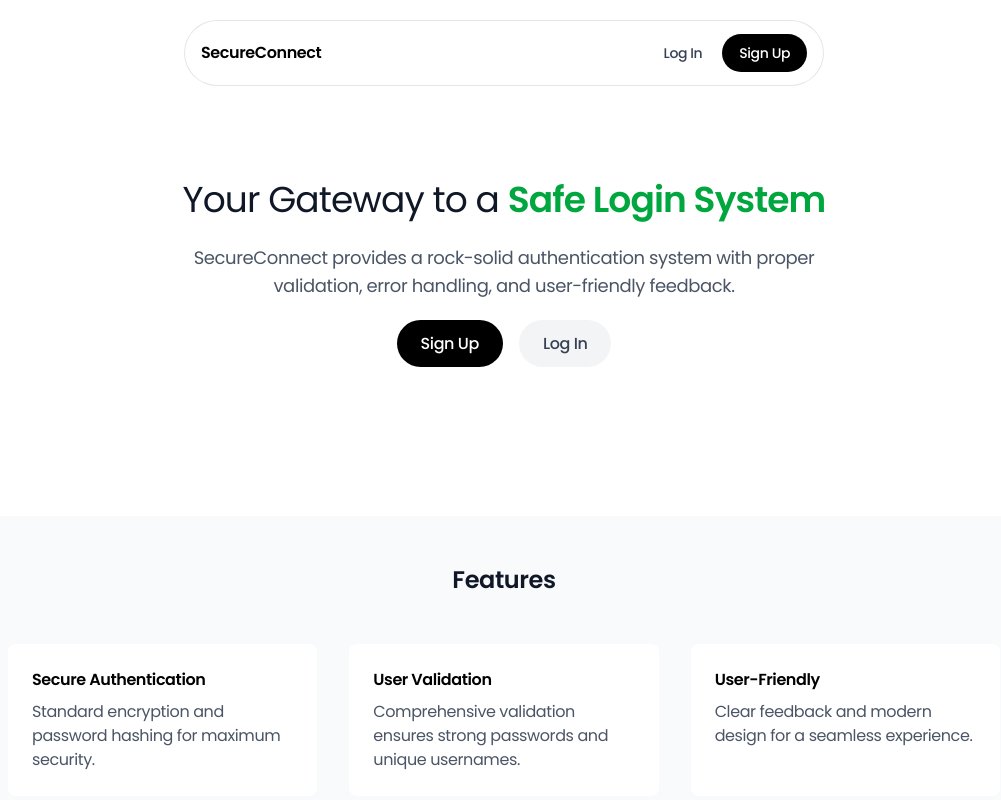
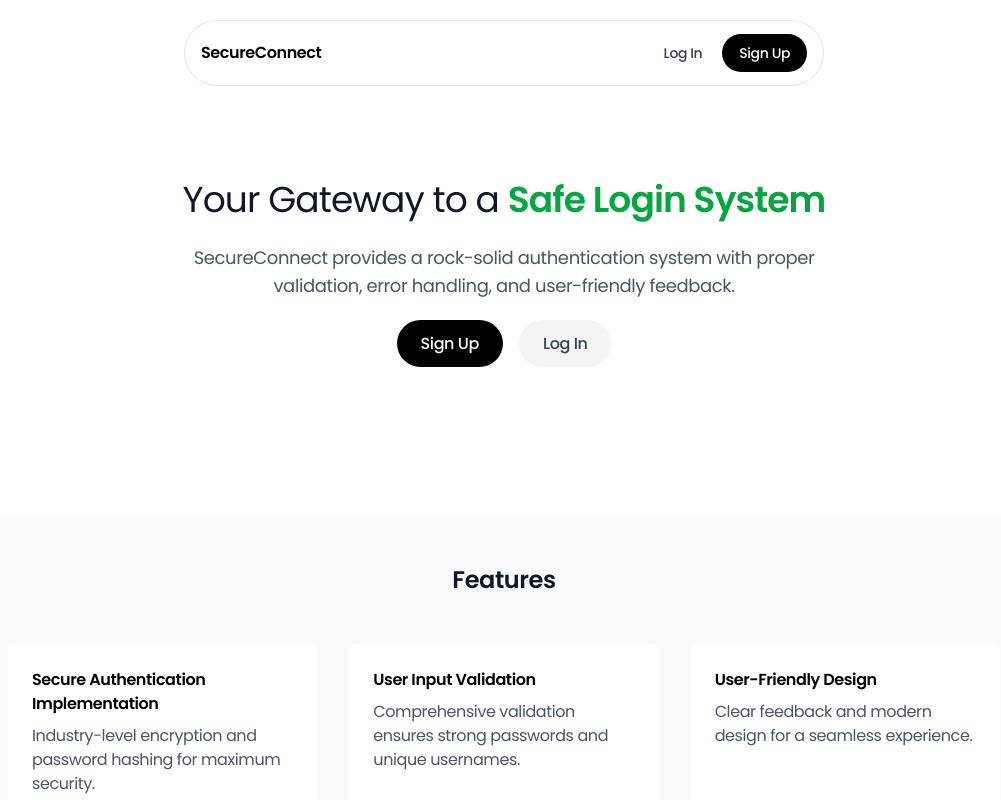
Before and after one commit to SeneshFitzroy/spiritx_compilex_01, a Next.js app: page / in a window 1280 px wide. Shown: the top 800 px of the page, without its empty margins (136-1137 px from the left). Built offline with nearby package versions, Linux system fonts and the light colour scheme.

Commit message:
homepage

```diff
--- a/src/app/page.tsx
+++ b/src/app/page.tsx
@@ -36,19 +36,19 @@ export default function Home() {
           <h2 className="text-2xl font-semibold text-center text-gray-900 mb-12">Features</h2>
           <div className="grid grid-cols-1 md:grid-cols-3 gap-8">
             <div className="bg-white p-6 rounded-lg">
-              <h3 className="font-semibold mb-2">Secure Authentication</h3>
+              <h3 className="font-semibold mb-2">Secure Authentication Implementation</h3>
               <p className="text-gray-600">
-                Standard encryption and password hashing for maximum security.
+                Industry-level encryption and password hashing for maximum security.
               </p>
             </div>
             <div className="bg-white p-6 rounded-lg">
-              <h3 className="font-semibold mb-2">User Validation</h3>
+              <h3 className="font-semibold mb-2">User Input Validation</h3>
               <p className="text-gray-600">
                 Comprehensive validation ensures strong passwords and unique usernames.
               </p>
             </div>
             <div className="bg-white p-6 rounded-lg">
-              <h3 className="font-semibold mb-2">User-Friendly</h3>
+              <h3 className="font-semibold mb-2">User-Friendly Design</h3>
               <p className="text-gray-600">
                 Clear feedback and modern design for a seamless experience.
               </p>
```
